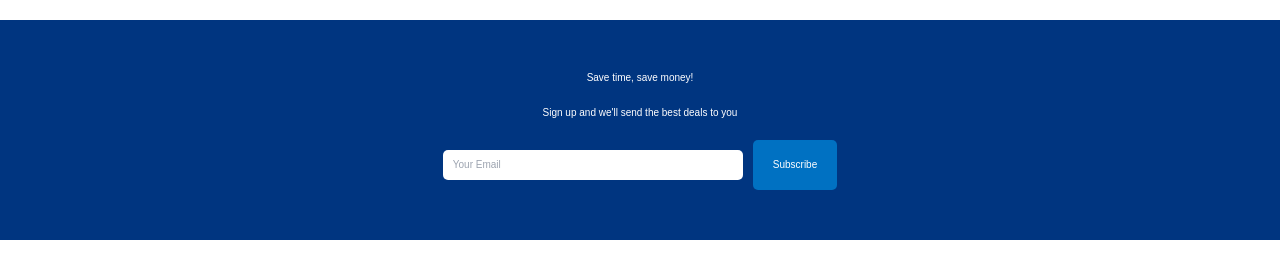
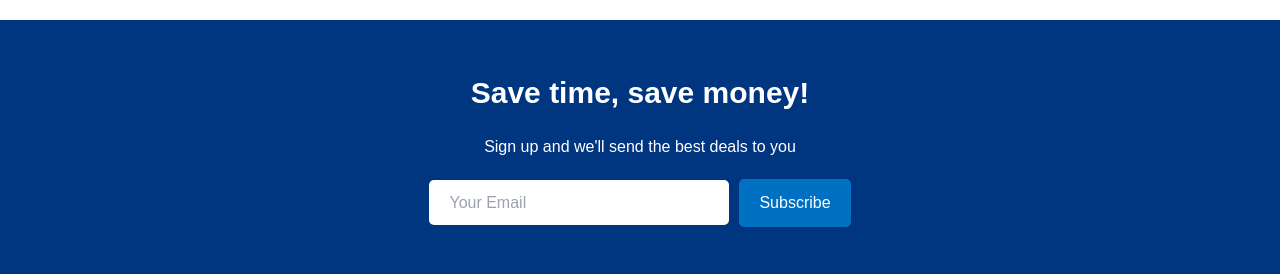
Before and after one commit to DevAnonitos/Booking-App, a React (Create React App) app: page / in a window 1280 px wide. Shown: the part 1619-1893 px from the top of the page. Before the commit the page ends 1859 px from the top, so only its background shows below. Built offline with nearby package versions, Linux system fonts and the light colour scheme.

Commit message:
update-MailList#2

```diff
--- a/src/components/mailList/mailList.css
+++ b/src/components/mailList/mailList.css
@@ -10,22 +10,36 @@
     padding: 50px;
 }
 
+.mailTitle{
+    font-size: 3rem;
+    font-weight: bold;
+}
+
+.mailDesc{
+    font-size: 1.6rem;
+    font-weight: 400;
+}
+
 .mailInputContainer>input{
     width: 300px;
-    height: 30px;
-    padding: 10px;
+    height: 45px;
+    padding: 10px 20px;
     border: none;
+    outline: none;
     margin-right: 10px;
     border-radius: 5px;
+    color: #FFC312;
+    font-size: 1.6rem;
 }
 
 .mailInputContainer>button{
-    height: 50px;
+    height: 48px;
     background-color: #0071c2;
-    color: white;
+    color: #fff;
     font-weight: 500;
     border: none;
     border-radius: 5px;
     cursor: pointer;
+    font-size: 1.6rem;
     padding: 10px 20px;
 }
```
